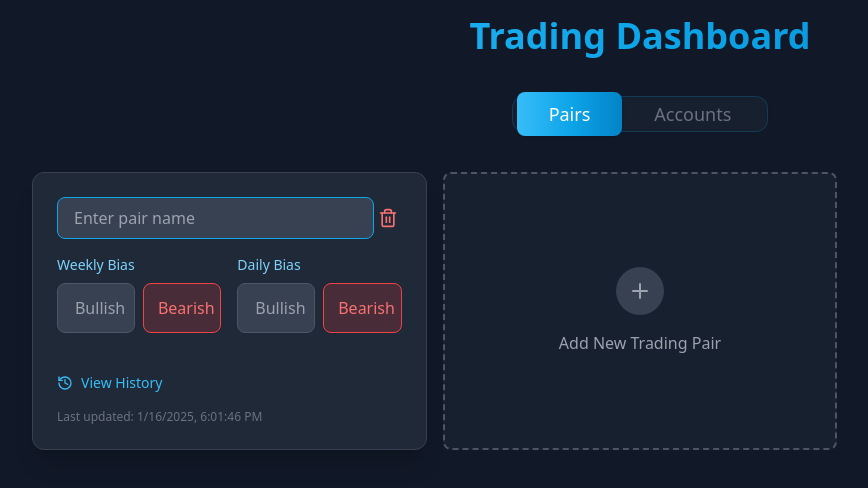
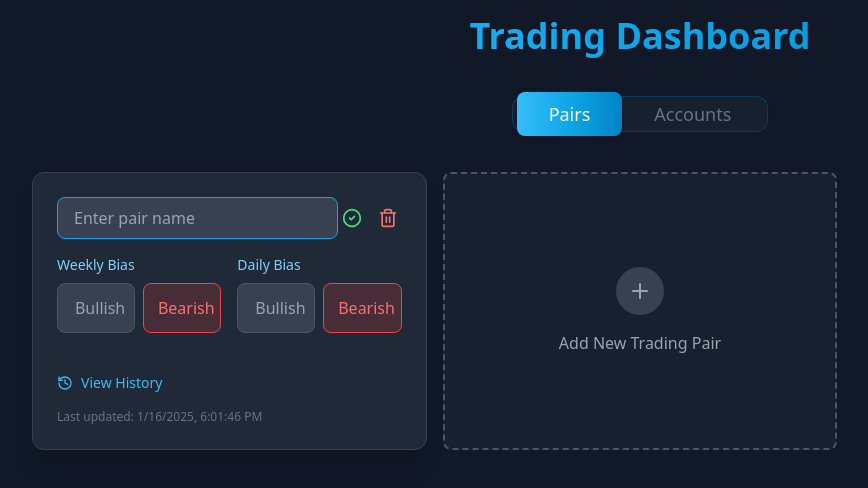
Before and after one commit to karthiksuresh181/trading-dashboard, a React (Vite) app: page / in a window 1280 px wide. Both pictures are taken after a click on the button "Add New Trading Pair". Shown: the top 488 px of the page, without its empty margins (0-868 px from the left). Built offline with nearby package versions, Linux system fonts and the light colour scheme.

Commit message:
Enable or disable trading pair

```diff
--- a/src/PairManager.tsx
+++ b/src/PairManager.tsx
@@ -1,5 +1,5 @@
 import { useState, useEffect } from 'react';
-import { Plus, Trash2, History, TrendingUp, TrendingDown } from 'lucide-react';
+import { Plus, Trash2, History, TrendingUp, TrendingDown, AlertCircle, CheckCircle2, XCircle } from 'lucide-react';
 import {
   Card,
   CardContent,
@@ -18,6 +18,20 @@ const PairManagerApp = () => {
     localStorage.setItem('tradingPairs', JSON.stringify(pairs));
   }, [pairs]);
 
+  // Check if a date is from today
+  const isToday = (dateString) => {
+    const date = new Date(dateString);
+    const today = new Date();
+    return date.getDate() === today.getDate() &&
+      date.getMonth() === today.getMonth() &&
+      date.getFullYear() === today.getFullYear();
+  };
+
+  // Check if a pair is valid (updated today)
+  const isPairValid = (pair) => {
+    return isToday(pair.lastUpdated) && !pair.manuallyInvalidated;
+  };
+
   const addPair = () => {
     const newPair = {
       id: Date.now(),
@@ -26,7 +40,8 @@ const PairManagerApp = () => {
       dailyBias: 'bearish',
       lastUpdated: new Date().toISOString(),
       history: [],
-      isEditing: true
+      isEditing: true,
+      manuallyInvalidated: false
     };
     setPairs([...pairs, newPair]);
   };
@@ -52,13 +67,26 @@ const PairManagerApp = () => {
             ...p,
             [field]: value,
             lastUpdated: new Date().toISOString(),
-            history: newHistory
+            history: newHistory,
+            manuallyInvalidated: false
           };
         }
         return {
           ...p,
           [field]: value,
           lastUpdated: new Date().toISOString()
+        };
+      }
+      return p;
+    }));
+  };
+
+  const toggleValidation = (pairId) => {
+    setPairs(pairs.map(p => {
+      if (p.id === pairId) {
+        return {
+          ...p,
+          manuallyInvalidated: !p.manuallyInvalidated
         };
       }
       return p;
@@ -86,10 +114,20 @@ const PairManagerApp = () => {
       <div className="container mx-auto max-w-[1400px]">
 
         <div className="grid grid-cols-1 md:grid-cols-2 lg:grid-cols-3 gap-4">
-          {pairs.map((pair) => (
-            <Card key={pair.id} className="bg-gray-800 border-gray-700 shadow-xl">
+          {pairs.map((pair) => {
+            const valid = isPairValid(pair);
+            return (
+              <Card
+                key={pair.id}
+                className={`bg-gray-800 border-gray-700 shadow-xl transition-all duration-300
+                ${!valid ? 'opacity-75 border-red-500/50' : ''}`}
+              >
                 <CardHeader className="pb-4">
                   <div className="flex justify-between items-center">
+                    <div className="flex-1 flex items-center gap-2">
+                      {!valid && (
+                        <AlertCircle className="w-5 h-5 text-red-500 animate-pulse" />
+                      )}
                       {pair.isEditing ? (
                         <input
                           type="text"
@@ -120,6 +158,21 @@ const PairManagerApp = () => {
                                      rounded-full mt-1"></div>
                         </div>
                       )}
+                    </div>
+                    <div className="flex items-center gap-2">
+                      <button
+                        onClick={() => toggleValidation(pair.id)}
+                        className={`transition-colors p-1 rounded-lg ${pair.manuallyInvalidated
+                          ? 'text-red-400 hover:text-red-300 hover:bg-red-500/10'
+                          : 'text-green-400 hover:text-green-300 hover:bg-green-500/10'
+                          }`}
+                      >
+                        {pair.manuallyInvalidated ? (
+                          <XCircle className="w-5 h-5" />
+                        ) : (
+                          <CheckCircle2 className="w-5 h-5" />
+                        )}
+                      </button>
                       <button
                         onClick={() => removePair(pair.id)}
                         className="text-red-400 hover:text-red-300 transition-colors p-1 rounded-lg
@@ -128,6 +181,12 @@ const PairManagerApp = () => {
                         <Trash2 className="w-5 h-5" />
                       </button>
                     </div>
+                  </div>
+                  {!valid && (
+                    <div className="mt-2 text-sm text-red-400">
+                      {pair.manuallyInvalidated ? 'Manually marked as invalid' : 'Needs daily update'}
+                    </div>
+                  )}
                 </CardHeader>
 
                 <CardContent className="space-y-6">
@@ -240,7 +299,8 @@ const PairManagerApp = () => {
                   </div>
                 </CardContent>
               </Card>
-          ))}
+            )
+          })}
 
           {/* Add New Pair Button */}
           <button
```
Lines whose indentation alone changed are shown as unchanged.
